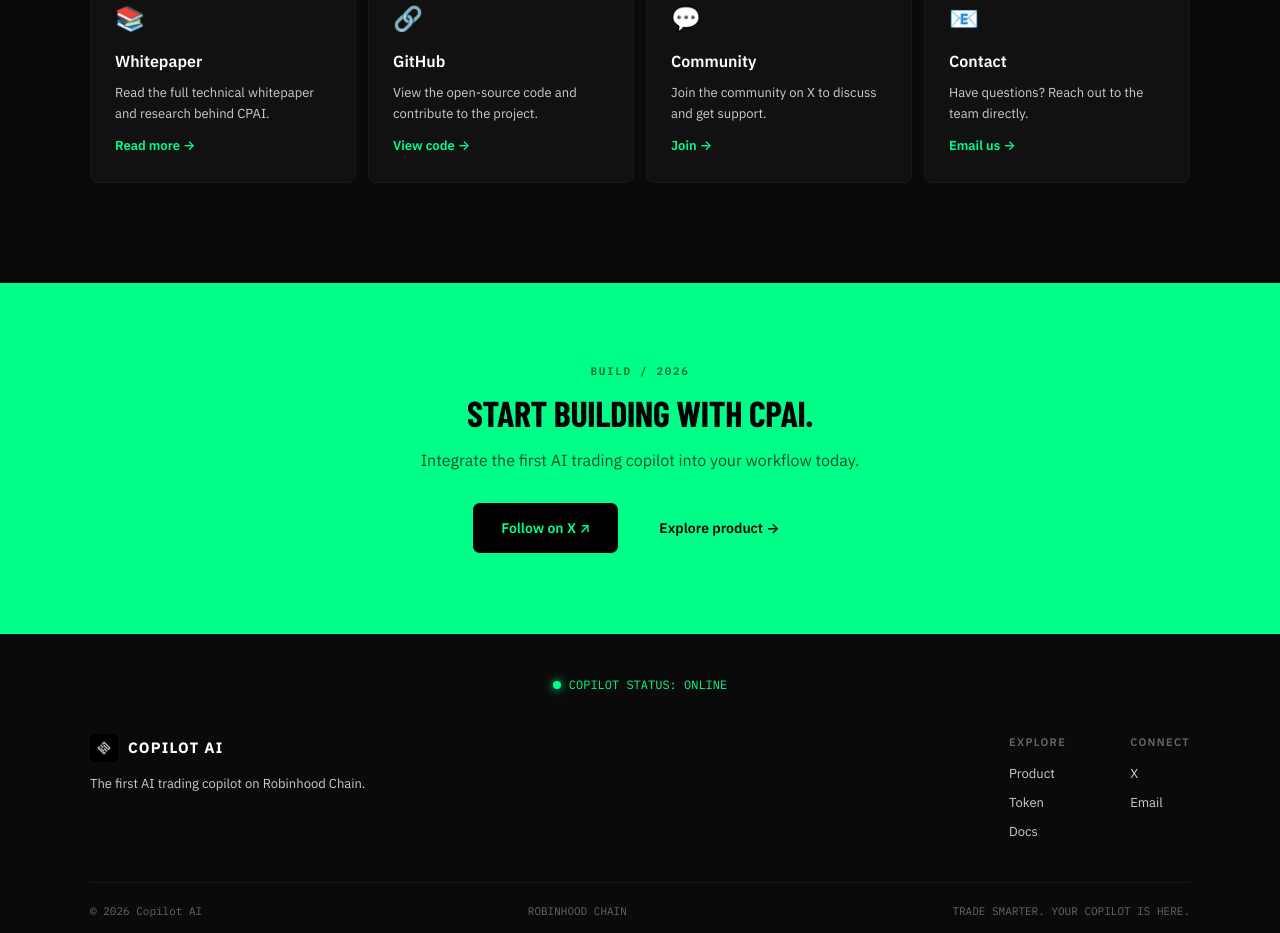
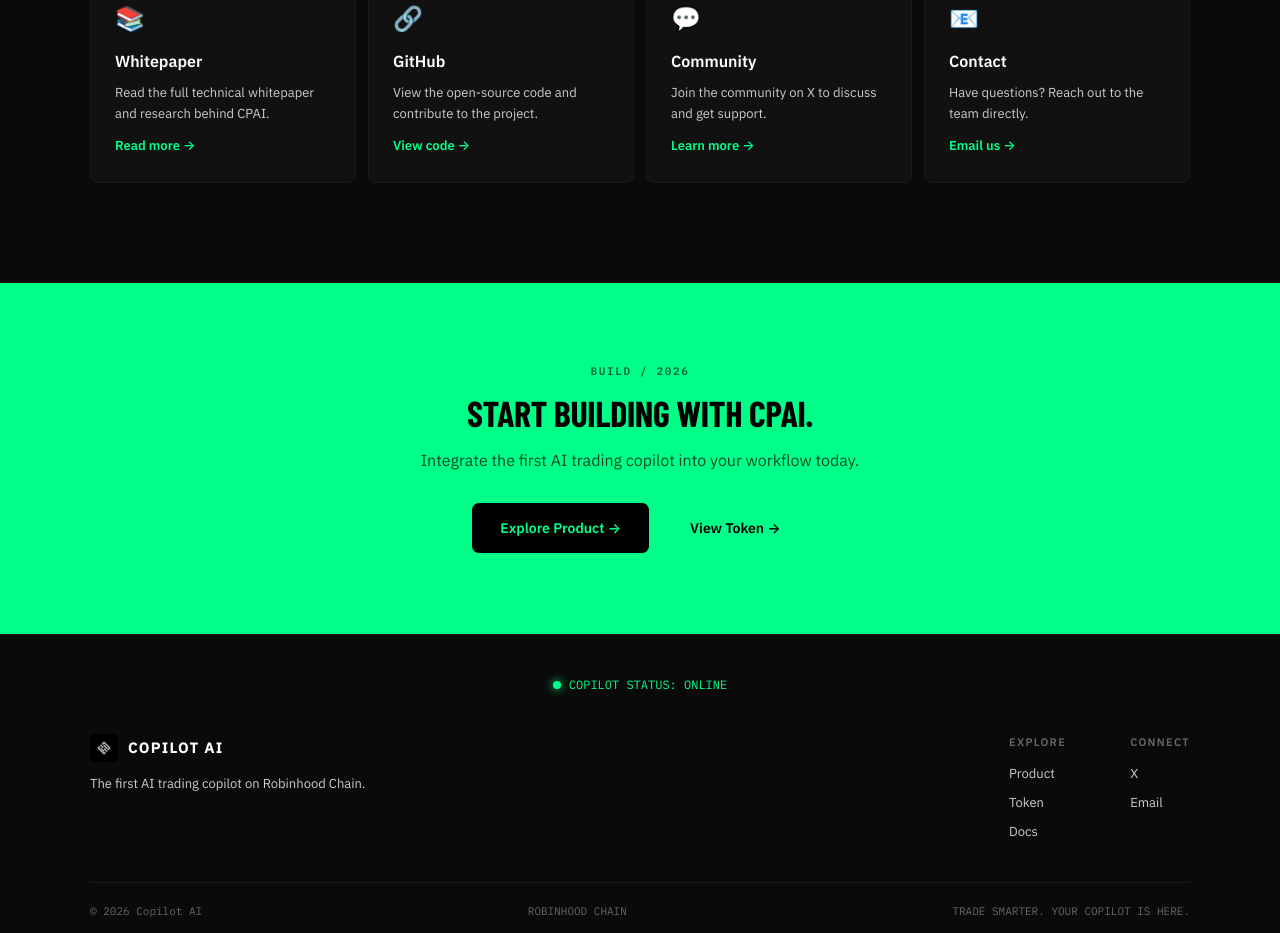
Before and after one commit to bagiyono11/copilot-ai, a Next.js app: page /docs in a window 1280 px wide. Shown: the part 3840-4773 px from the top of the page. Built offline with nearby package versions, Linux system fonts and the light colour scheme.

Commit message:
fix: remove excessive X/Twitter links - keep only in navbar and footer

```diff
--- a/src/app/docs/page.tsx
+++ b/src/app/docs/page.tsx
@@ -220,7 +220,7 @@
                 <div className="delivery-card-icon">💬</div>
                 <h3>Community</h3>
                 <p>Join the community on X to discuss and get support.</p>
-                <a href="https://x.com/CopilotAI_RH" target="_blank" rel="noreferrer">Join →</a>
+                <a href="/product">Learn more →</a>
               </div>
               <div className="delivery-card">
                 <div className="delivery-card-icon">📧</div>
@@ -241,8 +241,12 @@
               Integrate the first AI trading copilot into your workflow today.
             </p>
             <div className="cta-actions">
-              <a className="btn-accent" href="https://x.com/CopilotAI_RH" target="_blank" rel="noreferrer">Follow on X ↗</a>
-              <a className="btn-text" href="/product">Explore product →</a>
+              <a className="btn-accent" href="/product">
+                Explore Product →
+              </a>
+              <a className="btn-text" href="/token">
+                View Token →
+              </a>
             </div>
           </div>
         </section>
```
Also changed, not shown: src/app/page.tsx (+6 -6 lines), src/app/product/page.tsx (+6 -2 lines), src/app/token/page.tsx (+6 -2 lines).
